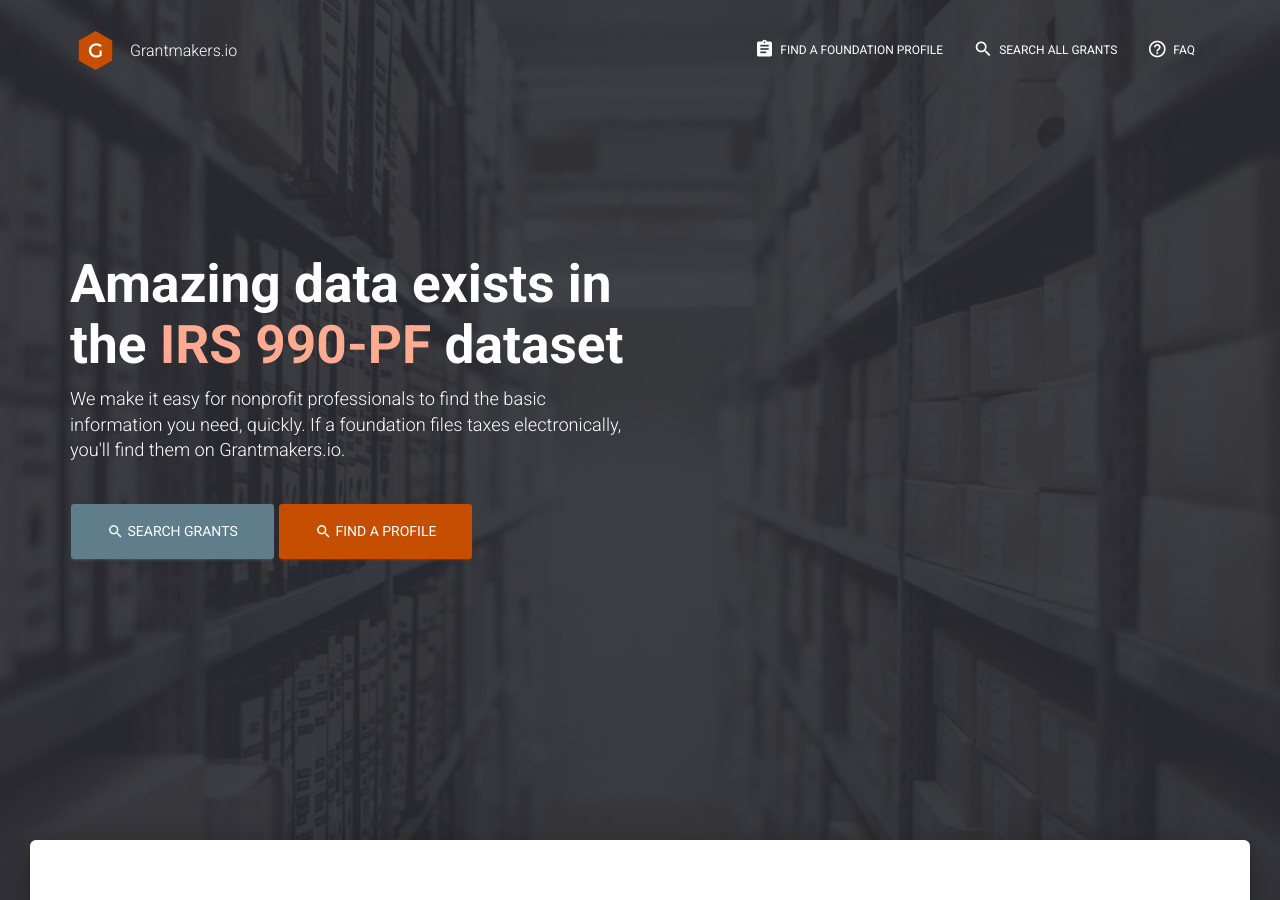
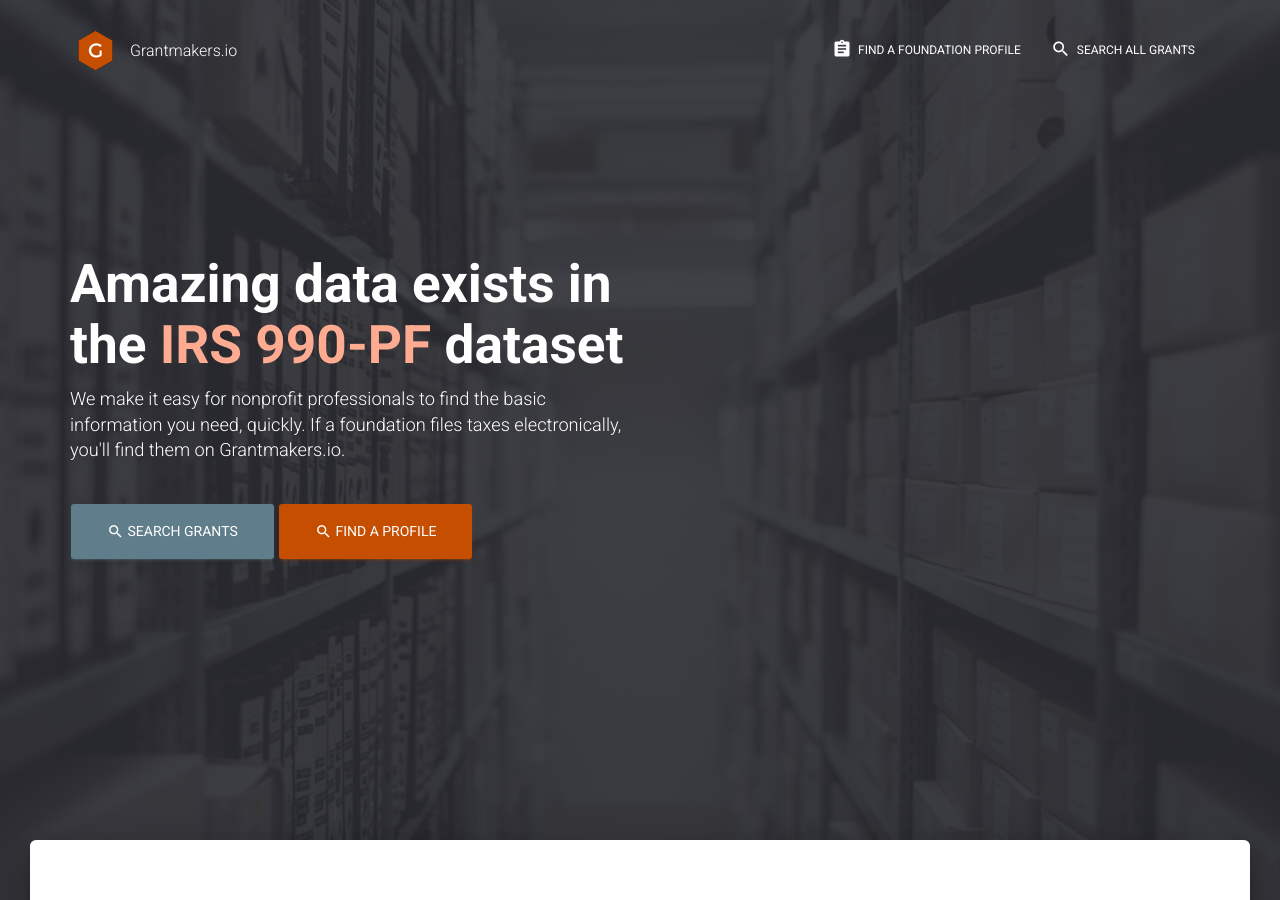
Before and after one commit to grantmakers/grantmakers.github.io, a Jekyll site: the page built from index.html, in a window 1280 px wide and 900 px high. Built offline with Jekyll 4.4.1, drawn with Linux system fonts in a browser that asks for light colours.

Commit message:
Simplify landing header

```diff
--- a/_includes/nav-no-search.html
+++ b/_includes/nav-no-search.html
@@ -32,11 +32,6 @@
 						<i class="material-icons">search</i> Search all Grants
 					</a>
 				</li>
-				<li>
-					<a href="{{ site.baseurl }}/faq/">
-						<i class="material-icons">help_outline</i> FAQ
-					</a>
-				</li>
 			</ul>
 		</div>
 	</div>
```
